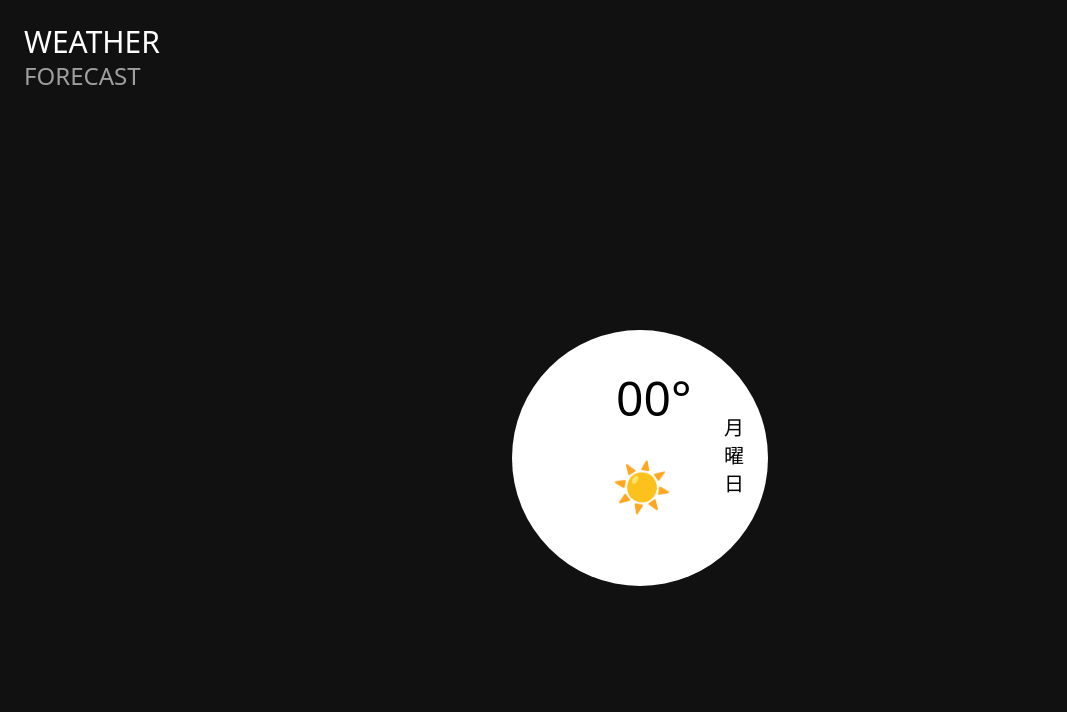
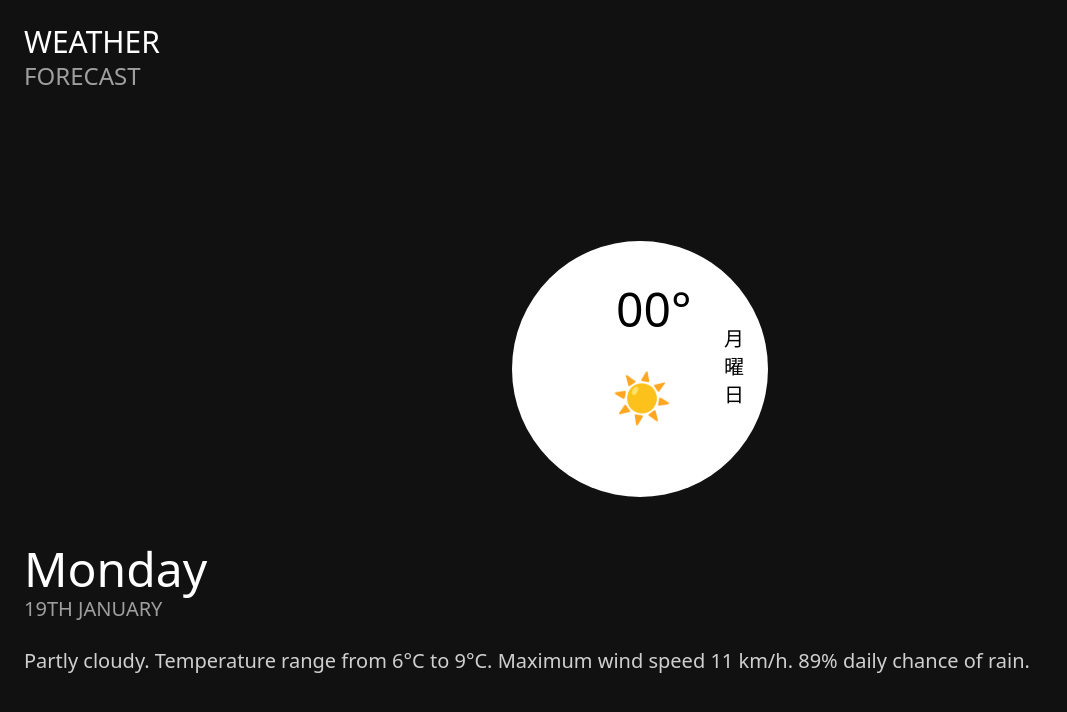
Before and after one commit to Shimi001/weather-app, a React (Vite) app: page / in a window 1280 px wide. Shown: the top 712 px of the page, without its empty margins (0-1067 px from the left). Built offline with nearby package versions, Linux system fonts and the light colour scheme.

Commit message:
feat: add weather info component layout

```diff
--- a/src/components/weather/WeatherInfo.tsx
+++ b/src/components/weather/WeatherInfo.tsx
@@ -1,8 +1,15 @@
 function WeatherInfo() {
   return (
-    <>
-
-    </>
+    <div className="text-white">
+      <div className="mb-6">
+        <h2 className="text-5xl font-medium mb-0.5">Monday</h2>
+        <h2 className="text-xl text-white/60">19TH JANUARY</h2>
+      </div>
+      <p className="text-xl text-white/80">
+        Partly cloudy. Temperature range from 6°C to 9°C. Maximum wind speed 11
+        km/h. 89% daily chance of rain.
+      </p>
+    </div>
   );
 }
 
--- a/src/components/weather/index.tsx
+++ b/src/components/weather/index.tsx
@@ -3,7 +3,7 @@ import WeatherInfo from "./WeatherInfo";
 
 function WeatherCard() {
   return (
-    <div className="flex flex-col gap-8 w-full">
+    <div className="flex flex-col gap-12 w-full">
       <WeatherCircle />
       <WeatherInfo />
     </div>
```
